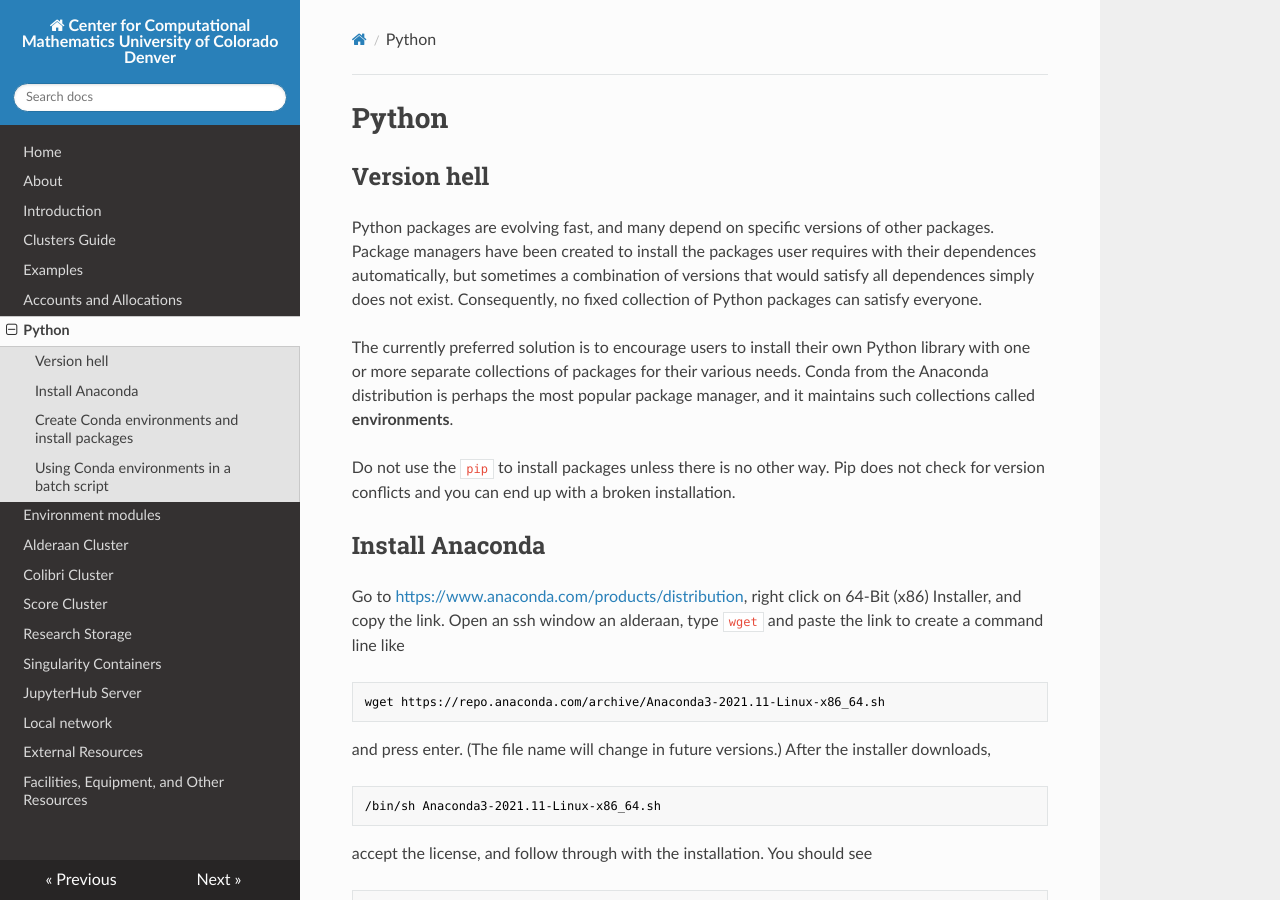
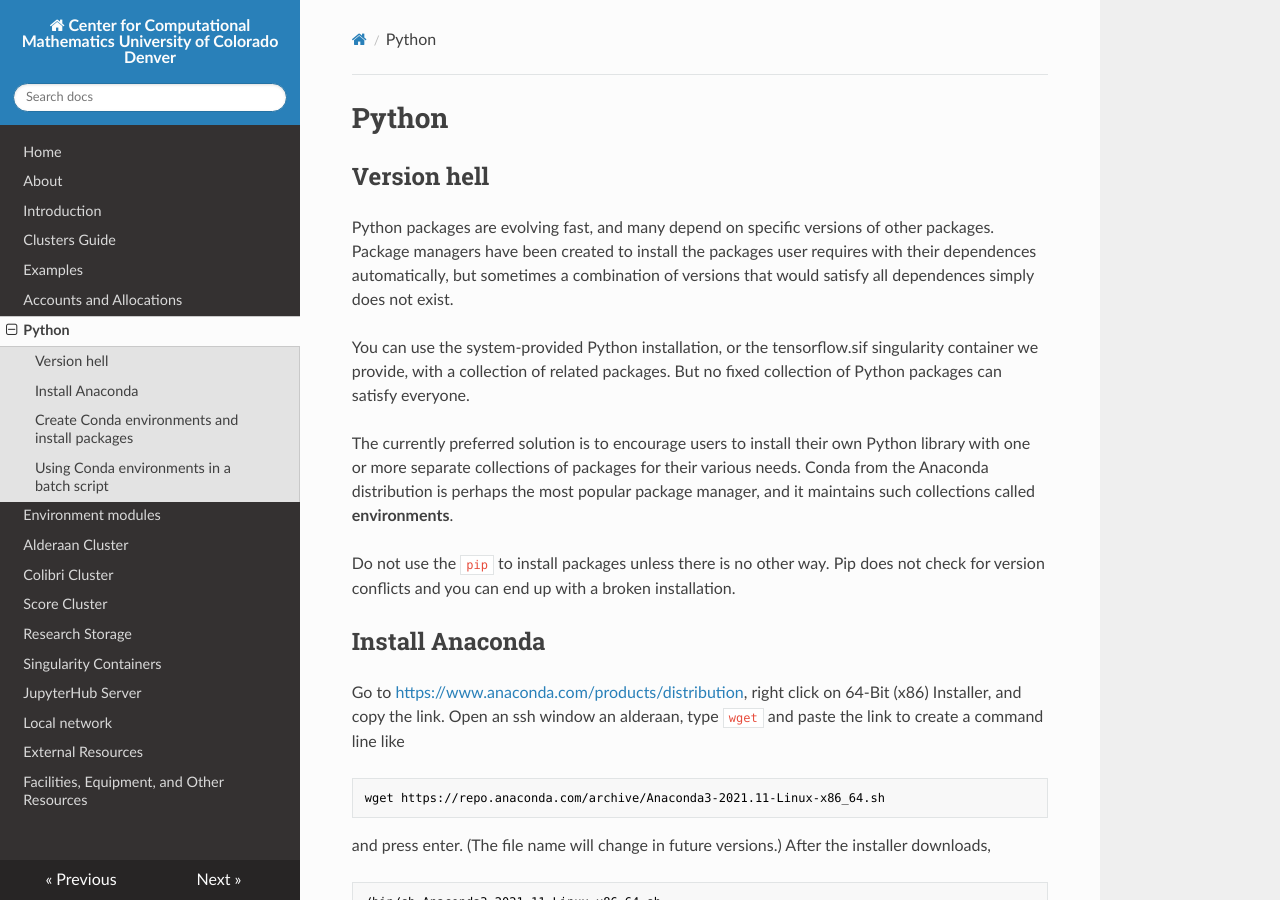
Before and after one commit to ccmucdenver/ccm-docs, an MkDocs documentation site: the page built from docs/python.md, in a window 1280 px wide and 900 px high. Built offline with MkDocs 1.6.1, drawn with Linux system fonts in a browser that asks for light colours; nearby versions of some CDN libraries.

Commit message:
small edits

```diff
--- a/docs/python.md
+++ b/docs/python.md
@@ -3,7 +3,10 @@
 ## Version hell
 Python packages are evolving fast, and many depend on specific versions of other packages. Package managers have been created to
 install the packages user requires with their dependences automatically, but sometimes a combination of versions that would
-satisfy all dependences simply does not exist. Consequently, no fixed collection of Python packages can satisfy everyone.
+satisfy all dependences simply does not exist.
+
+You can use the system-provided Python installation, or the tensorflow.sif singularity container we provide, with a collection
+ of related packages. But no fixed collection of Python packages can satisfy everyone.
 
 The currently preferred solution is to encourage users to install their own Python
 library with one or more separate collections of packages for their various needs. Conda from the
```
